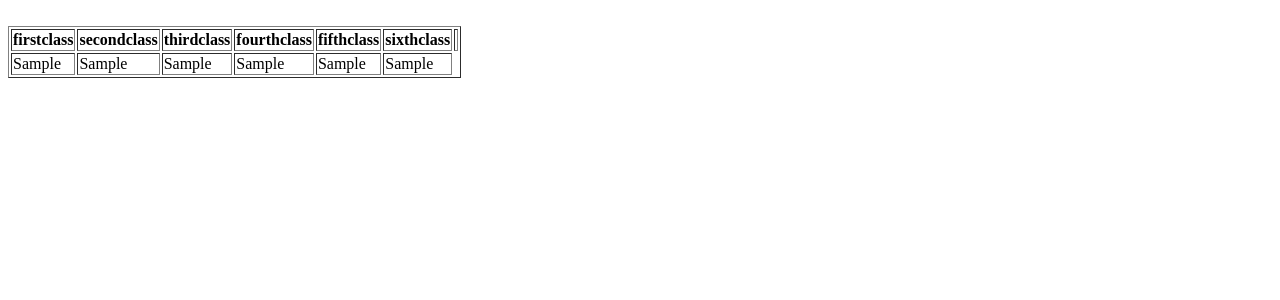
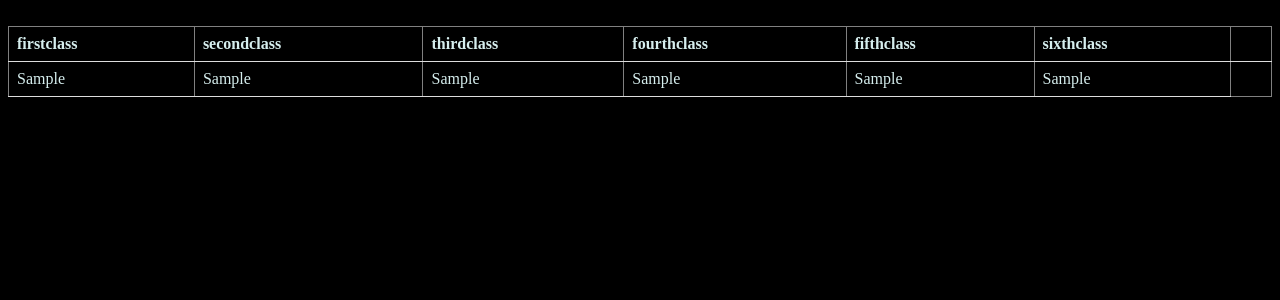
Before and after one commit to Rahulbiju003/RSVP, a PHP site: page /studentpage.php in a window 1280 px wide. Shown: the top 300 px of the page. Run offline with PHP 8.4, Linux system fonts and the light colour scheme; tables that the repository leaves empty or names only in its code hold one stand-in row (values such as "Sample post").

Commit message:
Update studentpage.php

```diff
--- a/phps/studentpage.php
+++ b/phps/studentpage.php
@@ -2,18 +2,37 @@
 <html>
 <head>
 <title>Basic MySQLi Commands</title>
+<style>
+body{
+    background-color: #000000;
+	text-decoration-color: white	;
+}
+table {
+  border-collapse: collapse;
+  width: 100%;
+}
+
+th, td {
+  padding: 8px;
+  text-align: left;
+  border-bottom: 1px solid #DDD;
+}
+
+tr:hover {background-color:#525252;}
+
+</style>
 </head>
 <body>
 	<br>
 	<div>
 		<table border="1">
 			<thead>
-				<th>firstclass</th>
-				<th>secondclass</th>
-				<th>thirdclass</th>
-				<th>fourthclass</th>
-				<th>fifthclass</th>
-				<th>sixthclass</th>
+				<th style="color:#D6EEEE">firstclass</th>
+				<th style="color:#D6EEEE">secondclass</th>
+				<th style="color:#D6EEEE">thirdclass</th>
+				<th style="color:#D6EEEE">fourthclass</th>
+				<th style="color:#D6EEEE">fifthclass</th>
+				<th style="color:#D6EEEE">sixthclass</th>
 				<th></th>
 			</thead>
 			<tbody>
@@ -23,12 +42,12 @@
 					while($row=mysqli_fetch_array($query)){
 						?>
 						<tr>
-							<td><?php echo $row['firstclass']; ?></td>
-							<td><?php echo $row['secondclass']; ?></td>
-							<td><?php echo $row['thirdclass']; ?></td>
-							<td><?php echo $row['fourthclass']; ?></td>
-							<td><?php echo $row['fifthclass']; ?></td>
-							<td><?php echo $row['sixthclass']; ?></td>
+							<td style="color:#D6EEEE"><?php echo $row['firstclass']; ?></td>
+							<td style="color:#D6EEEE"><?php echo $row['secondclass']; ?></td>
+							<td style="color:#D6EEEE"><?php echo $row['thirdclass']; ?></td>
+							<td style="color:#D6EEEE"><?php echo $row['fourthclass']; ?></td>
+							<td style="color:#D6EEEE"><?php echo $row['fifthclass']; ?></td>
+							<td style="color:#D6EEEE"><?php echo $row['sixthclass']; ?></td>
 						</tr>
 						<?php
 					}
```
